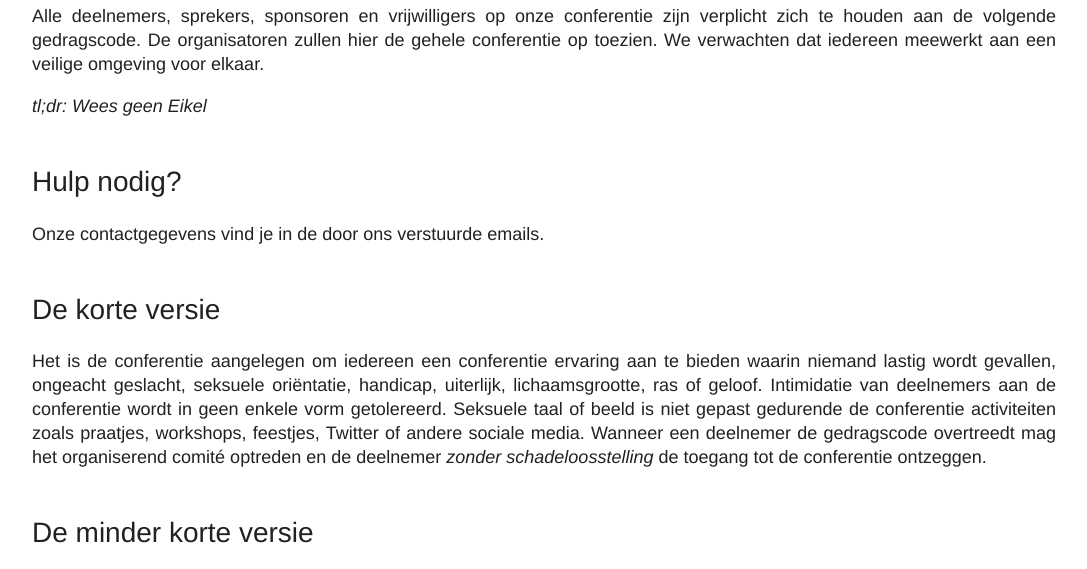
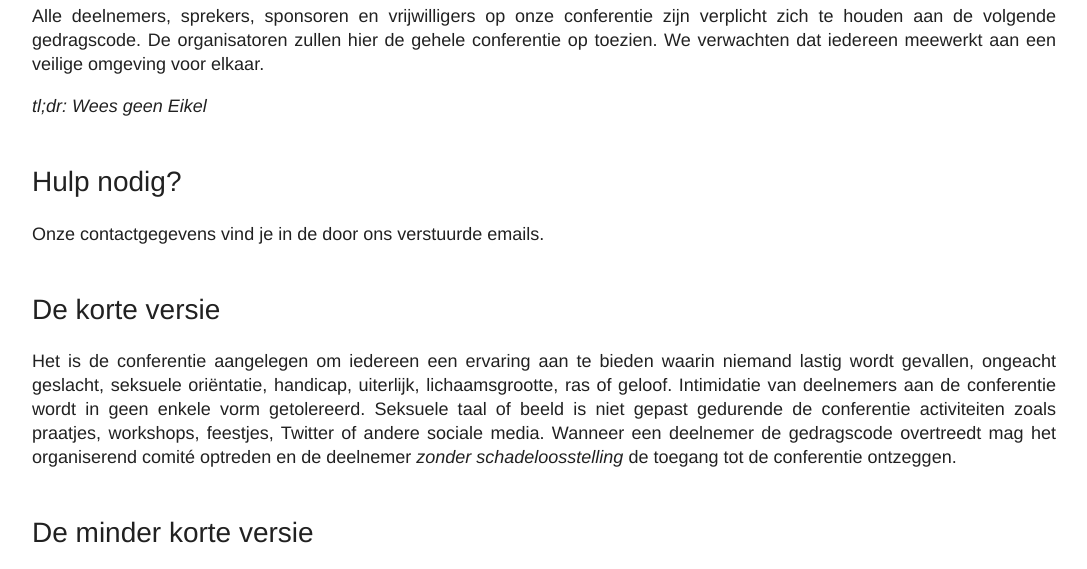
Before and after one commit to confcodeofconduct/confcodeofconduct.com, a plain HTML site: page index-nl.html in a window 1280 px wide. Shown: the part 144-713 px from the top of the page, without its empty margins (96-1183 px from the left). Drawn offline with Linux system fonts and the light colour scheme.

Commit message:
[Dutch] Fix needless repetition.
Seems implied and sounds weird when repeated.

```diff
--- a/index-nl.html
+++ b/index-nl.html
@@ -67,7 +67,7 @@ em {
 
 <h2>De korte versie</h2>
 
-<p>Het is de conferentie aangelegen om iedereen een conferentie ervaring aan te bieden waarin niemand lastig wordt gevallen, ongeacht geslacht, seksuele ori&euml;ntatie, handicap, uiterlijk, lichaamsgrootte, ras of geloof. Intimidatie van deelnemers aan de conferentie wordt in geen enkele vorm getolereerd. Seksuele taal of beeld is niet gepast gedurende de conferentie activiteiten zoals praatjes, workshops, feestjes, Twitter of andere sociale media. Wanneer een deelnemer de gedragscode overtreedt mag het organiserend comit&eacute; optreden en de deelnemer <em>zonder schadeloosstelling</em> de toegang tot de conferentie ontzeggen.</p>
+<p>Het is de conferentie aangelegen om iedereen een ervaring aan te bieden waarin niemand lastig wordt gevallen, ongeacht geslacht, seksuele ori&euml;ntatie, handicap, uiterlijk, lichaamsgrootte, ras of geloof. Intimidatie van deelnemers aan de conferentie wordt in geen enkele vorm getolereerd. Seksuele taal of beeld is niet gepast gedurende de conferentie activiteiten zoals praatjes, workshops, feestjes, Twitter of andere sociale media. Wanneer een deelnemer de gedragscode overtreedt mag het organiserend comit&eacute; optreden en de deelnemer <em>zonder schadeloosstelling</em> de toegang tot de conferentie ontzeggen.</p>
 
 <h2>De minder korte versie</h2>
 
```
